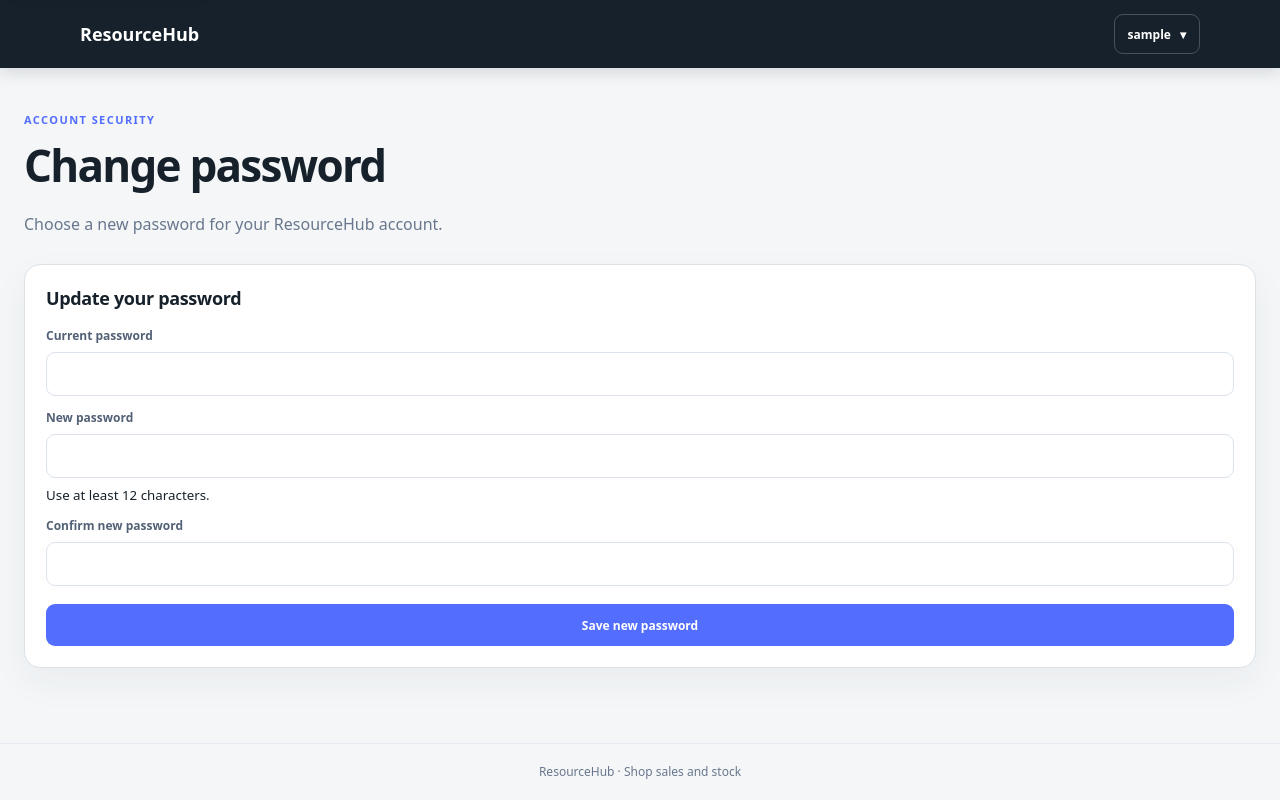
After one commit to kristopher1027/management-system, a Flask app: page /change-password in a window 1280 px wide. The commit adds this page. Run offline with Flask 3, Linux system fonts and the light colour scheme; the visitor is signed in with stand-in values (Sample User, id 1); data comes from the database, SQL or seed files in the repository; data that the repository does not hold is empty.

Commit message:
Improve shop workflows and interface

```diff
--- a/app.py
+++ b/app.py
@@ -10,6 +10,7 @@ import sqlite3
 from urllib.parse import quote
 
 from flask import Flask, abort, redirect, render_template, request, send_file, session, url_for
+from werkzeug.security import check_password_hash, generate_password_hash
 
 import main as inventory
 import audit
@@ -54,10 +55,28 @@ def authenticate(username, password):
     password_bytes = password.encode("utf-8")
     for configured_username, configured_password, role in configured_accounts():
         username_ok = hmac.compare_digest(username_bytes, configured_username.encode("utf-8"))
-        password_ok = hmac.compare_digest(password_bytes, configured_password.encode("utf-8"))
+        if not username_ok:
+            continue
+        saved_hash = saved_password_hash(configured_username)
+        password_ok = (check_password_hash(saved_hash, password)
+                       if saved_hash else hmac.compare_digest(password_bytes, configured_password.encode("utf-8")))
         if username_ok and password_ok:
             return configured_username, role
     return None
+
+
+def saved_password_hash(username):
+    """Read an optional per-account password override from the shop database."""
+    if not os.path.isfile(inventory.DB_FILE):
+        return None
+    try:
+        with inventory.connect() as db:
+            row = db.execute(
+                "SELECT password_hash FROM flask_password_overrides WHERE username=?", (username,)
+            ).fetchone()
+    except sqlite3.Error:
+        return None
+    return row["password_hash"] if row else None
 
 
 ADMIN_ENDPOINTS = {
@@ -127,6 +146,41 @@ def login_page():
 def logout_page():
     session.clear()
     return redirect(url_for("login_page"))
+
+
+@app.route("/change-password", methods=["GET", "POST"])
+def change_password_page():
+    inventory.load_data()
+    notice = ""
+    succeeded = request.args.get("success") == "1"
+    if request.method == "POST":
+        current_password = request.form.get("current_password", "")
+        new_password = request.form.get("new_password", "")
+        confirm_password = request.form.get("confirm_password", "")
+        account = authenticate(session.get("username", ""), current_password)
+        if not account:
+            notice = "Your current password is incorrect."
+        elif len(new_password) < 12:
+            notice = "Use at least 12 characters for your new password."
+        elif len(new_password) > 128:
+            notice = "Your new password must be 128 characters or fewer."
+        elif not hmac.compare_digest(new_password.encode("utf-8"), confirm_password.encode("utf-8")):
+            notice = "The new passwords do not match."
+        elif hmac.compare_digest(new_password.encode("utf-8"), current_password.encode("utf-8")):
+            notice = "Choose a new password that is different from your current one."
+        else:
+            inventory.backup_database()
+            with inventory.connect() as db:
+                db.execute("""CREATE TABLE IF NOT EXISTS flask_password_overrides (
+                    username TEXT PRIMARY KEY, password_hash TEXT NOT NULL,
+                    updated_at TEXT NOT NULL DEFAULT CURRENT_TIMESTAMP
+                )""")
+                db.execute("""INSERT INTO flask_password_overrides(username,password_hash)
+                    VALUES(?,?) ON CONFLICT(username) DO UPDATE SET
+                    password_hash=excluded.password_hash,updated_at=CURRENT_TIMESTAMP""",
+                           (account[0], generate_password_hash(new_password)))
+            return redirect(url_for("change_password_page", success="1"))
+    return render_template("change_password.html", notice=notice, succeeded=succeeded)
 
 
 @app.route("/")
--- a/main.py
+++ b/main.py
@@ -60,7 +60,7 @@ def backup_database():
             os.remove(temporary_path)
 
 
-def init_db():
+def init_db(seed_defaults=True):
     database_was_present = Path(DB_FILE).exists()
     if database_was_present:
         backup_database()
@@ -169,12 +169,12 @@ def init_db():
                 CREATE INDEX loan_resource_type ON loans(resource_id,type);
                 CREATE INDEX loan_fellow_resource ON loans(fellow_id,resource_id);
             """)
-        if db.execute("SELECT COUNT(*) FROM resources").fetchone()[0] == 0:
+        if seed_defaults and db.execute("SELECT COUNT(*) FROM resources").fetchone()[0] == 0:
             db.executemany("INSERT INTO resources(id,name,category,total) VALUES(?,?,?,?)", [
                 ("R001", "Laptop", "Electronics", 10),
                 ("R002", "Keyboard", "Accessories", 5),
                 ("R003", "Headset", "Accessories", 3)])
-        if db.execute("SELECT COUNT(*) FROM fellows").fetchone()[0] == 0:
+        if seed_defaults and db.execute("SELECT COUNT(*) FROM fellows").fetchone()[0] == 0:
             db.executemany("INSERT INTO fellows VALUES(?,?)", [("F001", "Ada"), ("F002", "John"), ("F003", "Grace")])
         # Import the previous JSON store once. Leave an invalid or unrecognized
         # file untouched and use the clean starter data instead.
@@ -341,7 +341,13 @@ def add_resource(resource_id, name, category, total, sku="", price=0, supplier="
         return False, "Cost price must be a non-negative number."
     if type(reorder_level) is not int or reorder_level < 0:
         return False, "Restock threshold must be a non-negative whole number."
-    backup_database()
+    backup_warning = ""
+    try:
+        backup_database()
+    except (OSError, sqlite3.Error):
+        # A backup failure should be reported, but must not prevent the owner
+        # from adding stock when the shop database itself is still writable.
+        backup_warning = " The safety backup could not be created."
     try:
         with connect() as db:
             db.execute("""INSERT INTO resources(id,name,category,total,sku,price,cost_price,supplier,reorder_level)
@@ -352,7 +358,7 @@ def add_resource(resource_id, name, category, total, sku="", price=0, supplier="
     except sqlite3.IntegrityError:
         return False, f"Resource ID {rid} already exists."
     refresh_state()
-    return True, f"Added {name} ({rid}) with {total} unit(s)."
+    return True, f"Added {name} ({rid}) with {total} unit(s).{backup_warning}"
 
 
 def update_resource_cost_price(resource_id, cost_price):
--- a/templates/base.html
+++ b/templates/base.html
@@ -33,7 +33,7 @@
           <strong id="account-menu-title">{{ session.get('username') }} · {{ session.get('role')|title }}</strong>
           <ul>
             {% if session.get('role') == 'admin' %}<li><a href="{{ url_for('settings_page') }}">Settings</a></li>{% endif %}
-            <li>Change password</li>
+            <li><a href="{{ url_for('change_password_page') }}">Change password</a></li>
           </ul>
           <form action="{{ url_for('logout_page') }}" method="post">
             <input type="hidden" name="csrf_token" value="{{ csrf_token() }}">
--- /dev/null
+++ b/templates/change_password.html
@@ -0,0 +1,30 @@
+{% extends "base.html" %}
+
+{% block title %}Change password · ResourceHub{% endblock %}
+{% block page_class %}dashboard-page{% endblock %}
+
+{% block content %}
+  <section class="dashboard-page">
+    <div class="page-heading">
+      <p class="eyebrow">ACCOUNT SECURITY</p>
+      <h1>Change password</h1>
+      <p>Choose a new password for your ResourceHub account.</p>
+    </div>
+    {% if succeeded %}<div class="notice success" role="status">Your password has been changed.</div>{% endif %}
+    {% if notice %}<div class="notice error" role="alert">{{ notice }}</div>{% endif %}
+    <section class="dashboard-panel" aria-labelledby="change-password-title">
+      <div class="dashboard-panel-heading"><h2 id="change-password-title">Update your password</h2></div>
+      <form action="{{ url_for('change_password_page') }}" method="post" class="transaction-form">
+        <input type="hidden" name="csrf_token" value="{{ csrf_token() }}">
+        <label for="current-password">Current password</label>
+        <input id="current-password" name="current_password" type="password" autocomplete="current-password" required>
+        <label for="new-password">New password</label>
+        <input id="new-password" name="new_password" type="password" autocomplete="new-password" minlength="12" maxlength="128" aria-describedby="password-help" required>
+        <small id="password-help">Use at least 12 characters.</small>
+        <label for="confirm-password">Confirm new password</label>
+        <input id="confirm-password" name="confirm_password" type="password" autocomplete="new-password" minlength="12" maxlength="128" required>
+        <button class="button-primary" type="submit">Save new password</button>
+      </form>
+    </section>
+  </section>
+{% endblock %}
```
Also changed, not shown: web_app.py (+66 -25 lines).
